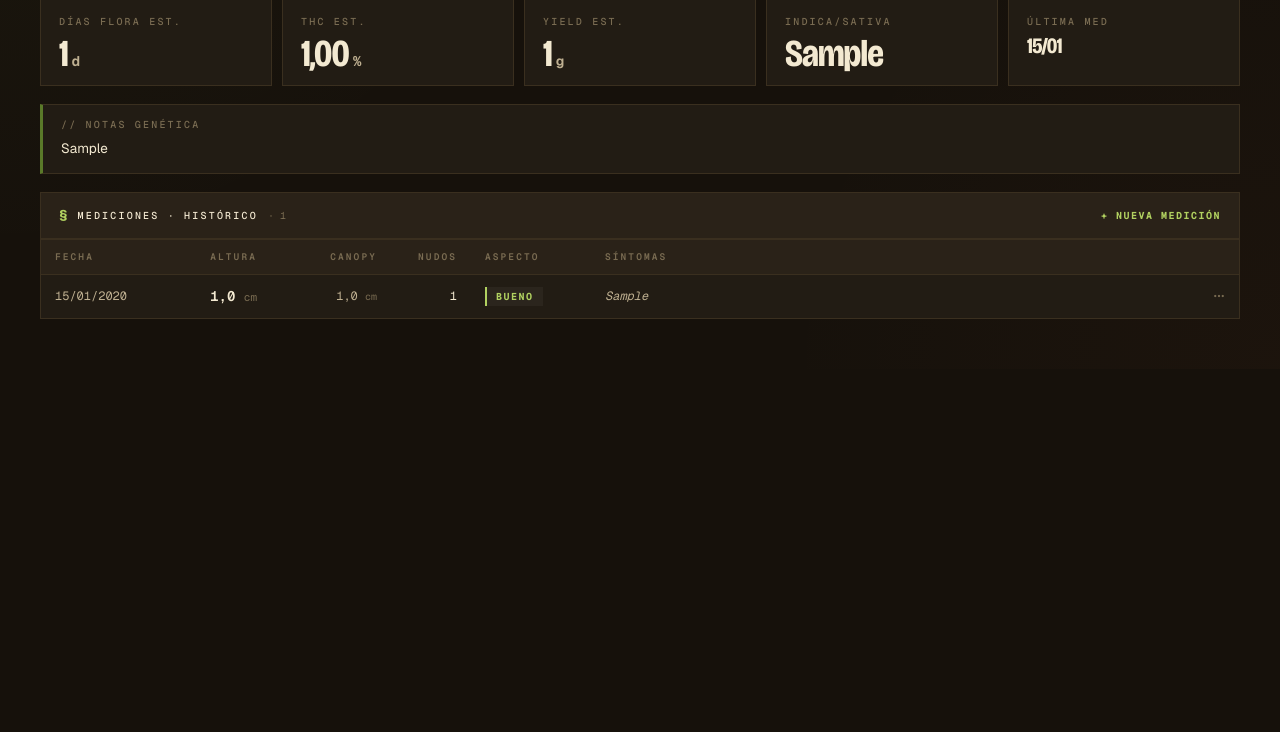
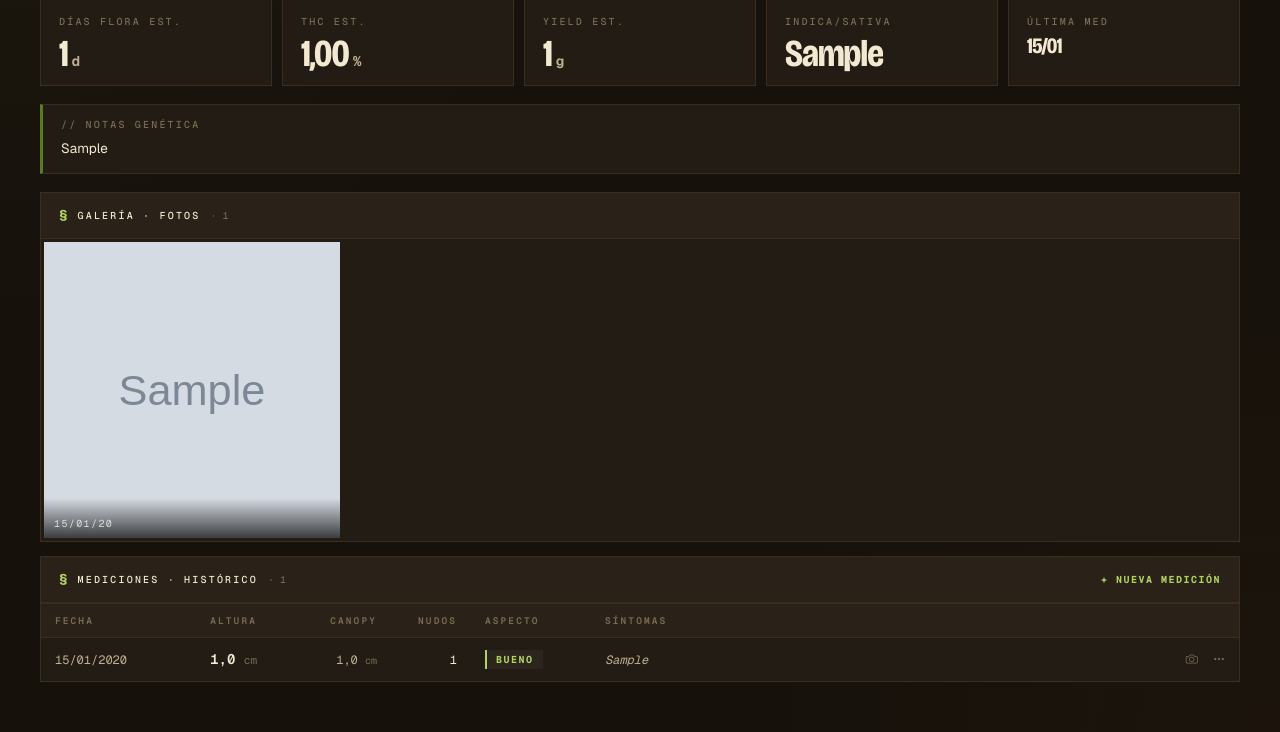
Before and after one commit to alansaja13/62xroots, a Django app: page /planta/1/ in a window 1280 px wide. Shown: the part 316-1048 px from the top of the page. Before the commit the page ends 635 px from the top, so only its background shows below. Run offline with Django 5.2, Linux system fonts and the light colour scheme; a user stored in the database is signed in; tables that the repository leaves empty hold one stand-in row (values such as "Sample post"); grey boxes marked "Sample" are stand-in pictures; some libraries are stand-ins or nearby versions.

Commit message:
Feat: galeria de fotos en planta_detail con lightbox
- Vista: filtra mediciones con foto y las pasa como contexto
- Galeria: grid 4 columnas con thumbnails cuadrados y fecha superpuesta
- Lightbox: Bootstrap Modal con imagen full-size y datos de la medicion
- Tabla: icono camara en filas con foto, abre el mismo modal

Co-Authored-By: Claude Sonnet 4.6 <noreply@anthropic.com>

```diff
--- a/growlog/views.py
+++ b/growlog/views.py
@@ -523,9 +523,11 @@ def planta_eliminar(request, pk):
 @login_required
 def planta_detail(request, pk):
     planta = get_object_or_404(Planta, pk=pk)
-    mediciones = planta.mediciones.all()
+    mediciones = list(planta.mediciones.all())
+    fotos = [m for m in mediciones if m.foto]
     return render(request, "growlog/planta_detail.html", {
         "planta": planta, "mediciones": mediciones,
+        "fotos": fotos,
         "cultivo": planta.cultivo,
     })
 
--- a/templates/growlog/planta_detail.html
+++ b/templates/growlog/planta_detail.html
@@ -97,6 +97,50 @@
     .pd-strain { font-size: 22px; }
     .pd-title-row { flex-direction: column; align-items: flex-start; gap: 8px; }
   }
+
+  /* ── GALERÍA ── */
+  .pd-galeria {
+    display: grid; grid-template-columns: repeat(4, 1fr); gap: 3px; padding: 3px;
+  }
+  @media (max-width: 640px) { .pd-galeria { grid-template-columns: repeat(2, 1fr); } }
+  .pd-foto-tile {
+    position: relative; aspect-ratio: 1; overflow: hidden;
+    display: block; cursor: zoom-in; background: var(--bg-alt);
+  }
+  .pd-foto-tile img {
+    width: 100%; height: 100%; object-fit: cover;
+    transition: transform .35s ease, opacity .2s;
+    display: block;
+  }
+  .pd-foto-tile:hover img { transform: scale(1.05); opacity: .82; }
+  .pd-foto-tile__date {
+    position: absolute; bottom: 0; left: 0; right: 0;
+    padding: 18px 10px 7px;
+    background: linear-gradient(transparent, rgba(0,0,0,.72));
+    font-family: "Geist Mono", monospace; font-size: 10px;
+    letter-spacing: .14em; text-transform: uppercase;
+    color: rgba(255,255,255,.75);
+  }
+
+  /* ── MODAL FOTO ── */
+  #modal-foto .modal-content {
+    background: var(--bg); border: 1px solid var(--rule); border-radius: 0;
+  }
+  #modal-foto .modal-body { padding: 0; position: relative; }
+  #modal-foto-img { width: 100%; display: block; max-height: 85vh; object-fit: contain; }
+  #modal-foto-fecha {
+    padding: 10px 16px;
+    font-family: "Geist Mono", monospace; font-size: 10px;
+    letter-spacing: .18em; text-transform: uppercase; color: var(--fine);
+  }
+  #modal-close-btn {
+    position: absolute; top: 10px; right: 10px; z-index: 10;
+    background: rgba(0,0,0,.55); border: 1px solid var(--rule);
+    color: var(--cream-soft); width: 30px; height: 30px;
+    display: flex; align-items: center; justify-content: center;
+    cursor: pointer; font-size: 16px;
+  }
+  #modal-close-btn:hover { background: rgba(0,0,0,.8); color: var(--cream); }
 </style>
 {% endblock %}
 
@@ -178,6 +222,30 @@
 </div>
 {% endif %}
 
+<!-- GALERÍA DE FOTOS -->
+{% if fotos %}
+<div class="panel">
+  <div class="panel__head">
+    <div class="panel__head-left">
+      <span class="panel__sigil">§</span>
+      <span class="label-eyebrow panel__title">galería · fotos</span>
+      <span class="mono c-fine" style="font-size:10px;">· {{ fotos|length }}</span>
+    </div>
+  </div>
+  <div class="pd-galeria">
+    {% for med in fotos %}
+    <a class="pd-foto-tile"
+       data-bs-toggle="modal" data-bs-target="#modal-foto"
+       data-src="{{ med.foto.url }}"
+       data-fecha="{{ med.fecha|date:'d/m/Y' }}{% if med.altura_cm %} · {{ med.altura_cm }}cm{% endif %}">
+      <img src="{{ med.foto.url }}" alt="Foto {{ med.fecha }}" loading="lazy">
+      <div class="pd-foto-tile__date">{{ med.fecha|date:"d/m/y" }}</div>
+    </a>
+    {% endfor %}
+  </div>
+</div>
+{% endif %}
+
 <!-- MEDICIONES TABLE -->
 <div class="panel">
   <div class="panel__head">
@@ -221,7 +289,15 @@
         <td class="c-soft" style="{% if med.sintomas %}font-style:italic;{% endif %}">
           {{ med.sintomas|default:"—" }}
         </td>
-        <td style="text-align:right;">
+        <td style="text-align:right; white-space:nowrap;">
+          {% if med.foto %}
+          <a class="c-fine" style="margin-right:8px;" title="Ver foto"
+             data-bs-toggle="modal" data-bs-target="#modal-foto"
+             data-src="{{ med.foto.url }}"
+             data-fecha="{{ med.fecha|date:'d/m/Y' }}{% if med.altura_cm %} · {{ med.altura_cm }}cm{% endif %}">
+            <i class="bi bi-camera"></i>
+          </a>
+          {% endif %}
           <a href="{% url 'growlog:medicion_planta_editar' med.pk %}" class="c-fine" title="Editar"><i class="bi bi-three-dots"></i></a>
         </td>
       </tr>
@@ -238,4 +314,29 @@
   </table>
 </div>
 
+<!-- MODAL LIGHTBOX -->
+<div class="modal fade" id="modal-foto" tabindex="-1" aria-hidden="true">
+  <div class="modal-dialog modal-dialog-centered modal-lg">
+    <div class="modal-content">
+      <div class="modal-body">
+        <button id="modal-close-btn" data-bs-dismiss="modal" aria-label="Cerrar">
+          <i class="bi bi-x"></i>
+        </button>
+        <img id="modal-foto-img" src="" alt="">
+        <div id="modal-foto-fecha"></div>
+      </div>
+    </div>
+  </div>
+</div>
+
 {% endblock %}
+
+{% block extra_js %}
+<script>
+document.getElementById('modal-foto').addEventListener('show.bs.modal', function(e) {
+  var trigger = e.relatedTarget;
+  document.getElementById('modal-foto-img').src = trigger.dataset.src;
+  document.getElementById('modal-foto-fecha').textContent = trigger.dataset.fecha;
+});
+</script>
+{% endblock %}
```
